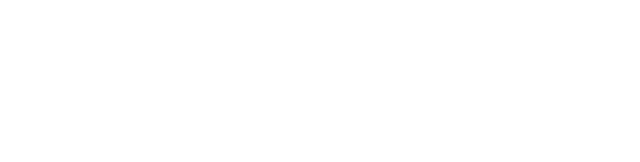
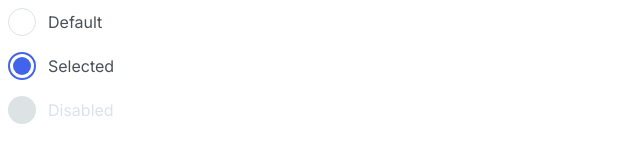
Before and after one commit to js-tasks-ru/htmlcss-20211125_nxashiev, a website: page 07-lection5/02-radio/index.html in a window 1280 px wide. Shown: the whole page, without its empty margins (0-640 px from the left). Drawn offline with Linux system fonts and the light colour scheme.

Commit message:
solution for 07-radio

```diff
--- a/07-lection5/02-radio/index.html
+++ b/07-lection5/02-radio/index.html
@@ -4,8 +4,55 @@
     <head>
         <link rel="stylesheet" href="../../assets/css/main.css">
         <link rel="stylesheet" href="./radio.css">
+        <style>
+            .wrapper {
+                display: inline-flex;
+                flex-direction: column;
+                gap: 16px;
+            }
+        </style>
     </head>
     <body>
 
+        <div class="wrapper">
+
+            <label class="radio">
+                <input type="radio" class="radio__input" name="radio">
+                <span class="radio__state">
+                    <span class="radio__control">
+                        <svg class="radio__icon" width="18" height="18" viewBox="0 0 18 18" fill="none" xmlns="http://www.w3.org/2000/svg">
+                            <rect width="18" height="18" rx="9" fill="#4263EB"/>
+                        </svg>
+                    </span>
+                    <span class="radio__title">Default</span>
+                </span>
+            </label>
+
+            <label class="radio">
+                <input type="radio" class="radio__input" name="radio" checked>
+                <span class="radio__state">
+                    <span class="radio__control">
+                        <svg class="radio__icon" width="18" height="18" viewBox="0 0 18 18" fill="none" xmlns="http://www.w3.org/2000/svg">
+                            <rect width="18" height="18" rx="9" fill="#4263EB"/>
+                        </svg>
+                    </span>
+                    <span class="radio__title">Selected</span>
+                </span>
+            </label>
+
+            <label class="radio">
+                <input type="radio" class="radio__input" name="radio" disabled>
+                <span class="radio__state">
+                    <span class="radio__control">
+                        <svg class="radio__icon" width="18" height="18" viewBox="0 0 18 18" fill="none" xmlns="http://www.w3.org/2000/svg">
+                            <rect width="18" height="18" rx="9" fill="#4263EB"/>
+                        </svg>
+                    </span>
+                    <span class="radio__title">Disabled</span>
+                </span>
+            </label>
+
+    </div>
+
     </body>
 </html>
--- a/07-lection5/02-radio/radio.css
+++ b/07-lection5/02-radio/radio.css
@@ -0,0 +1,72 @@
+.radio {
+  display: inline-flex;
+  flex-direction: column;
+}
+
+.radio__input {
+  position: absolute;
+  clip: rect(0, 0, 0, 0);
+}
+
+.radio__state {
+  display: flex;
+  align-items: center;
+  cursor: pointer;
+}
+
+.radio__control {
+  width: 28px;
+  height: 28px;
+  background: var(--white);
+  border: 1px solid var(--grey-2);
+  box-sizing: border-box;
+  border-radius: 50%;
+  display: inline-flex;
+  justify-content: center;
+  align-items: center;
+}
+
+.radio__title {
+  font-family: Inter;
+  font-style: normal;
+  font-weight: normal;
+  font-size: 16px;
+  line-height: 24px;
+  color: var(--grey-4);
+  display: inline-flex;
+  margin-left: 12px;
+}
+
+.radio__icon {
+  display: none;
+}
+
+.radio__input:checked ~ .radio__state .radio__control {
+  background: var(--white);
+  border: 2px solid var(--blue-3);
+}
+
+.radio__input:checked ~ .radio__state .radio__control .radio__icon {
+  display: block;
+}
+
+.radio__input:focus ~ .radio__state .radio__title {
+  text-decoration: underline;
+}
+
+.radio__input:disabled ~ .radio__state {
+  pointer-events: none;
+}
+
+.radio__input:disabled ~ .radio__state .radio__title {
+  color: var(--grey-2);
+}
+
+.radio__input:disabled ~ .radio__state .radio__control {
+  background: var(--grey-2);
+  border: none;
+}
+
+.radio__input:disabled ~ .radio__state .radio__icon {
+  display: none;
+}
--- a/assets/css/main.css
+++ b/assets/css/main.css
@@ -8,6 +8,7 @@
   --purple-2: #5028c6;
   --blue: #374fc7;
   --blue-2: #2342c0;
+  --blue-3: #4263eb;
   --red: #f03d3e;
   --grey-1: #f8f9fa;
   --grey-2: #dde2e5;
```
